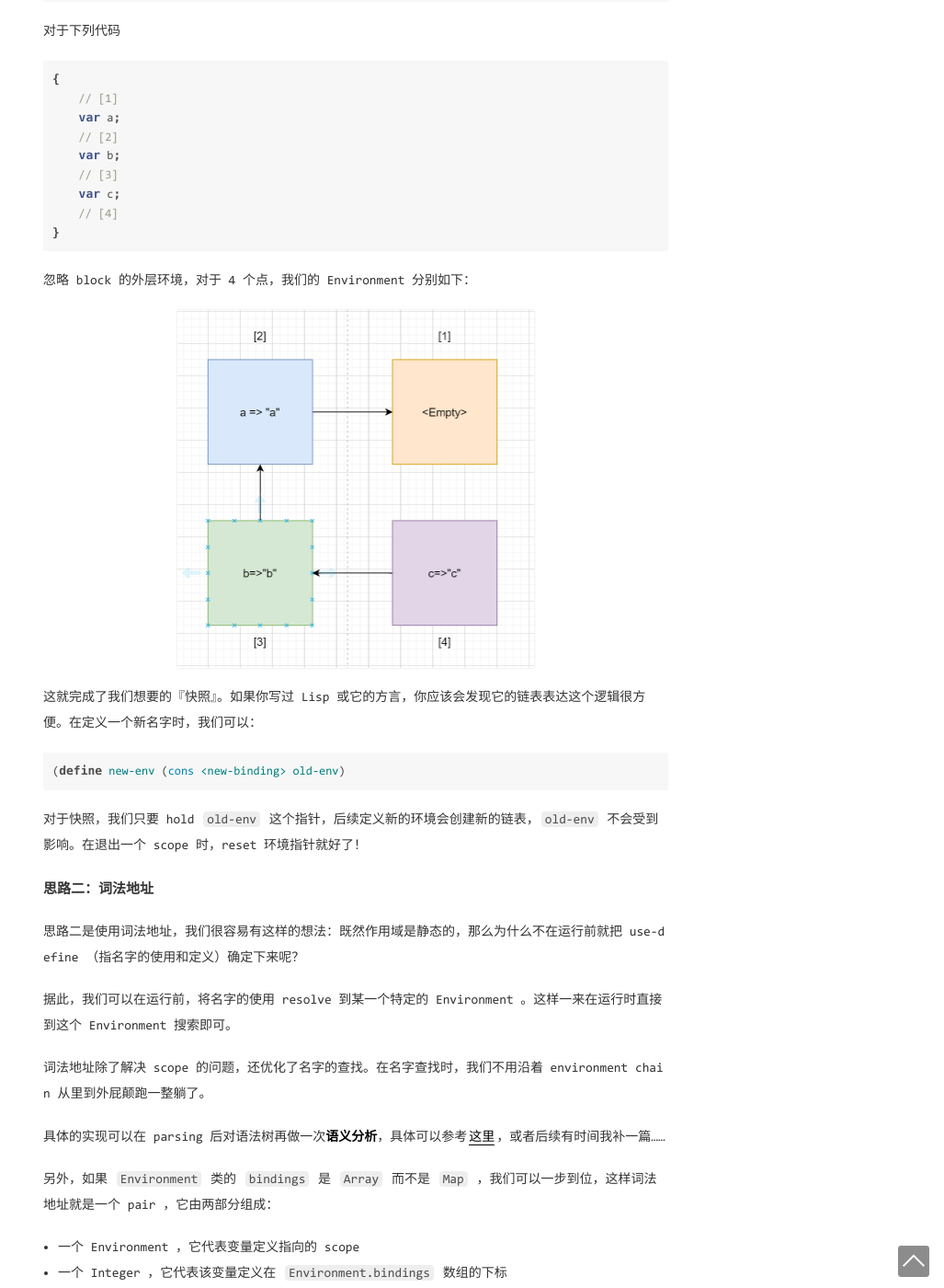
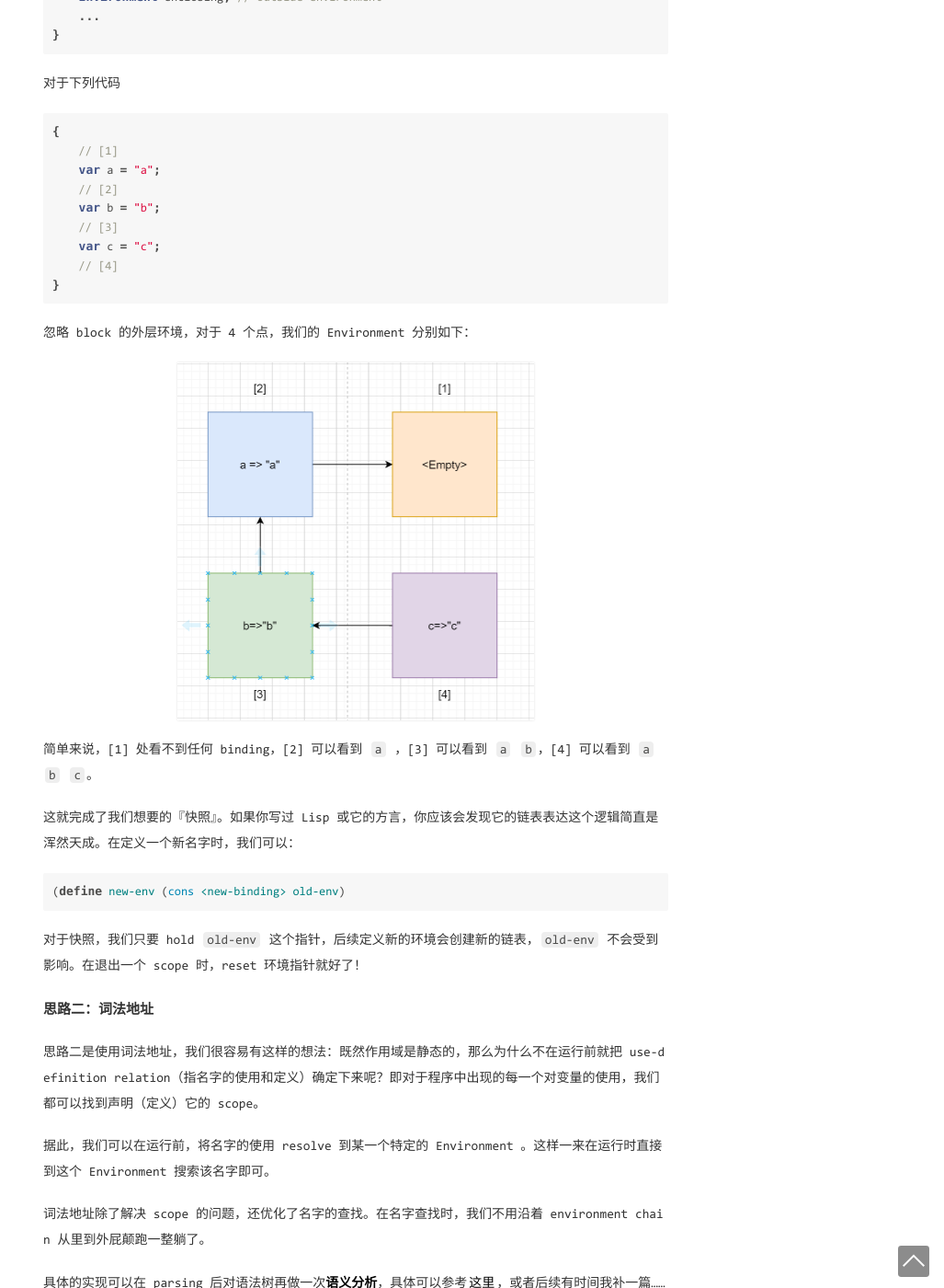
Before and after one commit to enochii/enochii.github.io, a Jekyll site: the page built from _posts/2020-12-16-About-Scope-2.md, in a window 1280 px wide and 1400 px high, scrolled down 2488 px. Shown: the whole window at 92% size, without its empty margins (253-1280 px from the left). Built offline with Jekyll 4.4.1, drawn with Linux system fonts in a browser that asks for light colours; comment, search, counter and statistics services are not loaded; some of the changed text lies outside the part shown.

Commit message:
Update 2020-12-16-About-Scope-2.md

````diff
--- a/_posts/2020-12-16-About-Scope-2.md
+++ b/_posts/2020-12-16-About-Scope-2.md
@@ -34,7 +34,7 @@
 
 第二次 `f()` 调用对名字 `a` 的解析，在经过 Block Environment 时就已经被截获了，这就是万恶之源。
 
-问题出在我们希望函数定义绑定的是一个定义点环境的 **snapshot**（快照），而我们的 Environment 代表的是一个 scope ，在运行时一直会被篡改。
+问题出在我们希望函数定义绑定的是一个定义点环境的 **snapshot**（快照），而我们的 Environment 代表的是一个**运行时的 scope**，在新定义一个变量后就会被篡改。也就是说，对 `f()` 的多次调用看到的 Environment 可能是不一样的。
 
 ## 正确的思路
 
@@ -55,9 +55,9 @@
 }
 ```
 
-这种做法一个 Environment 实例会对应一个 scope （或者一对大括号），在对应大括号新发生一个定义后，这个 Environment 的 `bindings` 就会发生改变。
+这种做法一个 Environment 实例会对应一个 scope （或者一对大括号），在对应大括号内新发生一个定义后，这个 Environment 的 `bindings` 就会发生改变。
 
-思路一是把这种粗粒度的 Environment 拆分成多个小的环境，据此我们可以有：
+思路一是把这种粗粒度的 Environment 拆分成多个小的环境，也就是我们说的一个定义会创建一个 Environment ，据此我们可以有：
 
 ```java
 class Environment {
@@ -72,11 +72,11 @@
 ```java
 {
     // [1]
-    var a;
+    var a = "a";
     // [2]
-    var b;
+    var b = "b";
     // [3]
-    var c;
+    var c = "c";
     // [4]
 }
 ```
@@ -85,7 +85,9 @@
 
 <img src="3.jpg" alt="image" style="zoom:50%;"/>
 
-这就完成了我们想要的『快照』。如果你写过 Lisp 或它的方言，你应该会发现它的链表表达这个逻辑很方便。在定义一个新名字时，我们可以：
+简单来说，[1] 处看不到任何 binding，[2] 可以看到 `a` ，[3] 可以看到 `a` `b`，[4] 可以看到 `a` `b` `c`。
+
+这就完成了我们想要的『快照』。如果你写过 Lisp 或它的方言，你应该会发现它的链表表达这个逻辑简直是浑然天成。在定义一个新名字时，我们可以：
 
 ```scheme
 (define new-env (cons <new-binding> old-env)
@@ -95,9 +97,9 @@
 
 ### 思路二：词法地址
 
-思路二是使用词法地址，我们很容易有这样的想法：既然作用域是静态的，那么为什么不在运行前就把 use-define （指名字的使用和定义）确定下来呢？
+思路二是使用词法地址，我们很容易有这样的想法：既然作用域是静态的，那么为什么不在运行前就把 use-definition relation（指名字的使用和定义）确定下来呢？即对于程序中出现的每一个对变量的使用，我们都可以找到声明（定义）它的 scope。
 
-据此，我们可以在运行前，将名字的使用 resolve 到某一个特定的 Environment 。这样一来在运行时直接到这个 Environment 搜索即可。
+据此，我们可以在运行前，将名字的使用 resolve 到某一个特定的 Environment 。这样一来在运行时直接到这个 Environment 搜索该名字即可。
 
 词法地址除了解决 scope 的问题，还优化了名字的查找。在名字查找时，我们不用沿着 environment chain 从里到外屁颠跑一整躺了。
 
````
